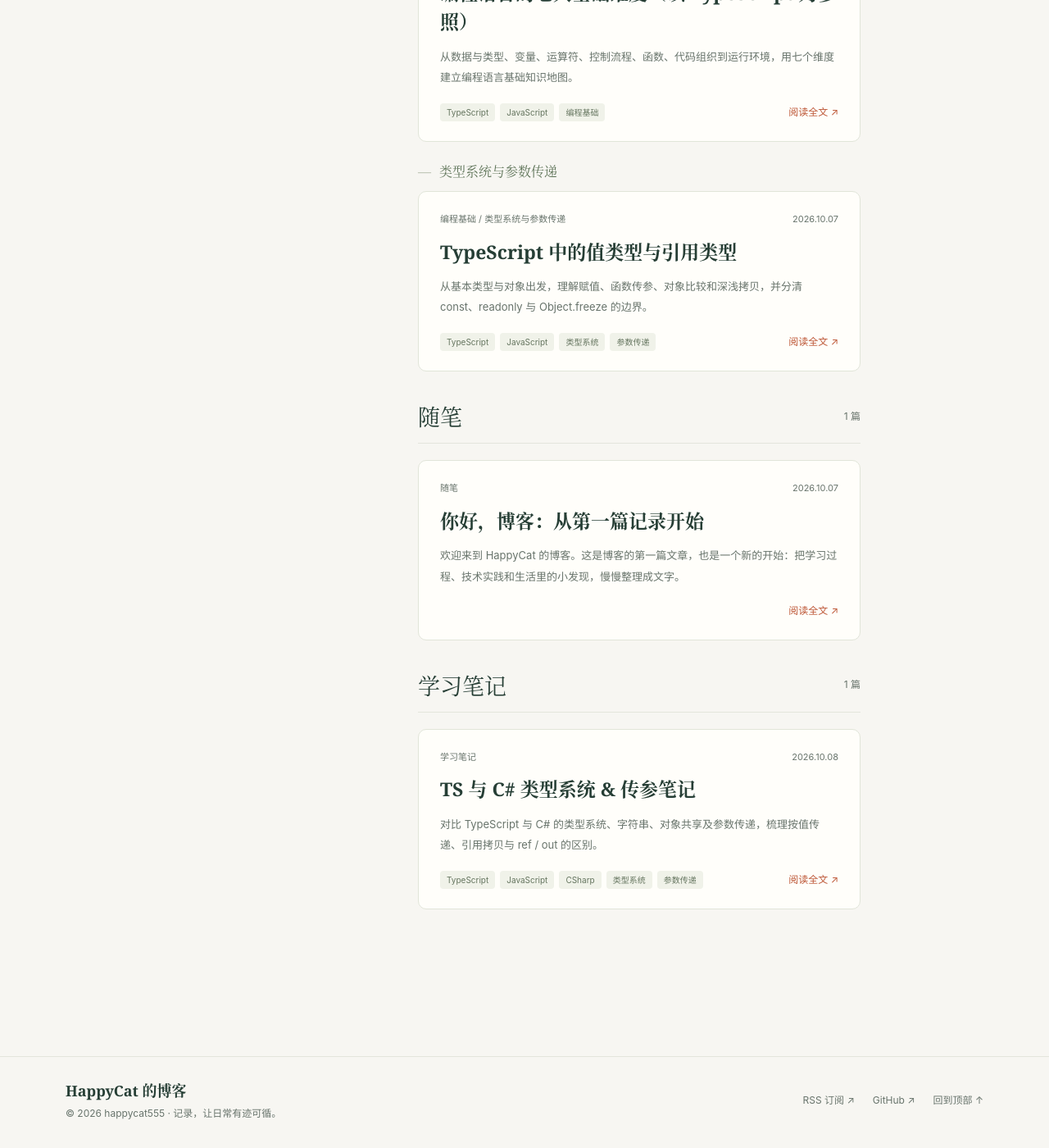
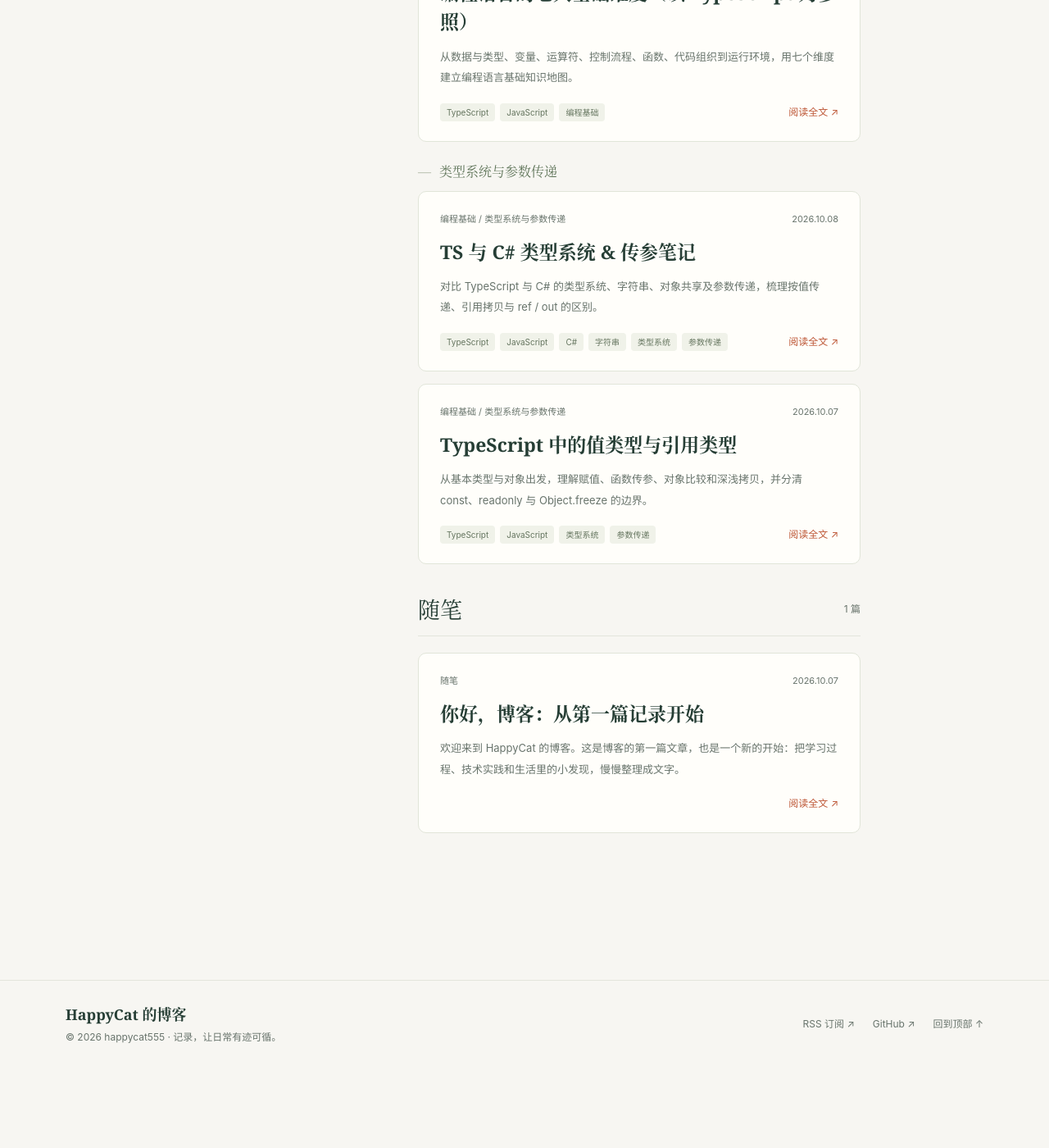
Before and after one commit to happycat555/happycat555.github.io, a Jekyll site: the page built from articles.html, in a window 1280 px wide and 1400 px high, scrolled down 930 px. Shown: the whole window at 82% size. Built offline with Jekyll 4.4.1, drawn with Linux system fonts in a browser that asks for light colours; after the commit the page ends 2240 px from its top, so only the background shows below that; some of the changed text lies outside the part shown.

Commit message:
Update 2026-10-08-ts-csharp-types-and-parameters.md

```diff
--- a/_posts/2026-10-08-ts-csharp-types-and-parameters.md
+++ b/_posts/2026-10-08-ts-csharp-types-and-parameters.md
@@ -2,8 +2,8 @@
 layout: post
 title: "TS 与 C# 类型系统 & 传参笔记"
 date: 2026-10-08
-categories: [学习笔记]
-tags: [TypeScript, JavaScript, CSharp, 类型系统, 参数传递]
+categories: [编程基础, 类型系统与参数传递]
+tags: [TypeScript, JavaScript, "C#", 字符串, 类型系统, 参数传递]
 excerpt: "对比 TypeScript 与 C# 的类型系统、字符串、对象共享及参数传递，梳理按值传递、引用拷贝与 ref / out 的区别。"
 ---
 
```
